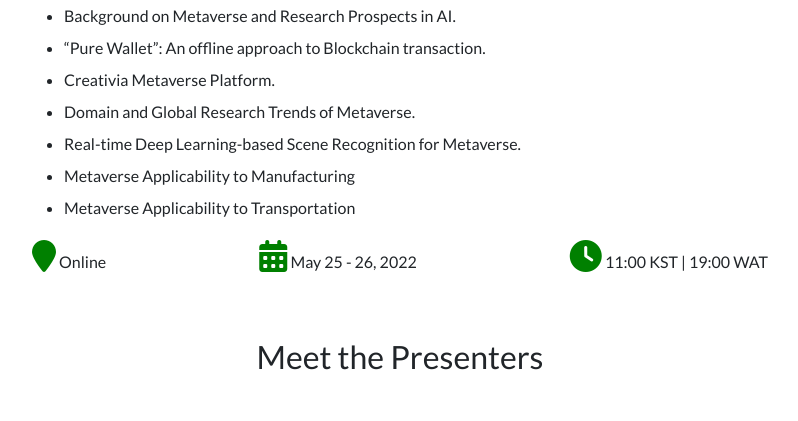
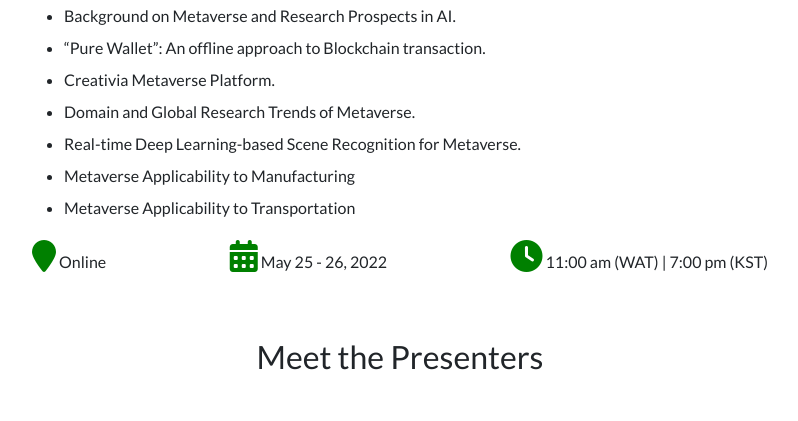
Before and after one commit to chimnonso/creativia, a Django app: page /events/ in a window 1280 px wide. Shown: the part 1554-1975 px from the top of the page, without its empty margins (240-1038 px from the left). Run offline with Django 4.2, Linux system fonts and the light colour scheme; some libraries are stand-ins or nearby versions.

Commit message:
Change event time

```diff
--- a/core/templates/core/index.html
+++ b/core/templates/core/index.html
@@ -204,13 +204,13 @@
                                         <i class="fa-solid fa-location-pin fa-2x"></i><span class="ms-2">Online</span>
                                     </li>
                                     <li class="mb-2"><i class="fa-solid fa-calendar-days fa-2x"></i> <span class="ms-2">May 25 - 26, 2022</span></li>
-                                    <li class="mb-2"><i class="fa-solid fa-clock fa-2x"></i> <span class="ms-2">11:00 KST | 19:00 WAT</span></li>
+                                    <li class="mb-2"><i class="fa-solid fa-clock fa-2x"></i> <span class="ms-2">11:00 am (WAT) | 7:00 pm (KST)</span></li>
                                 </ul>
                                 <div class="d-none d-md-block style-icons">
                                     <div class="d-flex justify-content-between">
                                         <p><span><i class="fa-solid fa-location-pin fa-2x"></i></span> <span>Online</span></p>
                                         <p><span><i class="fa-solid fa-calendar-days fa-2x"></i></span> May 25 - 26, 2022</p>
-                                        <p><span><i class="fa-solid fa-clock fa-2x"></i></span> 11:00 KST | 19:00 WAT</p>
+                                        <p><span><i class="fa-solid fa-clock fa-2x"></i></span> 11:00 am (WAT) | 7:00 pm (KST)</p>
                                     </div>
                                 </div>
 
--- a/events/templates/events/event.html
+++ b/events/templates/events/event.html
@@ -42,13 +42,13 @@
                 <ul class="list-unstyled text-start d-md-none style-icons">
                     <li class="mb-2"><i class="fa-solid fa-location-pin fa-2x"></i> <span class="ms-2"> Online</span></li>
                     <li class="mb-2"><i class="fa-solid fa-calendar-days fa-2x"></i> <span class="ms-2">May 25 - 26, 2022</span></li>
-                    <li class="mb-2"><i class="fa-solid fa-clock fa-2x"></i> <span class="ms-2">11:00 KST | 19:00 WAT</span></li>
+                    <li class="mb-2"><i class="fa-solid fa-clock fa-2x"></i> <span class="ms-2">11:00 am (WAT) | 7:00 pm (KST)</span></li>
                 </ul>
                 <div class=" d-none d-md-block">
                     <div class="d-flex justify-content-between style-icons">
                         <p><span><i class="fa-solid fa-location-pin fa-2x"></i></span> Online</p>
                         <p><span><i class="fa-solid fa-calendar-days fa-2x"></i></span> May 25 - 26, 2022</p>
-                        <p><span><i class="fa-solid fa-clock fa-2x"></i></span> 11:00 KST | 19:00 WAT</p>
+                        <p><span><i class="fa-solid fa-clock fa-2x"></i></span> 11:00 am (WAT) | 7:00 pm (KST)</p>
                     </div>
                 </div>
 
```
